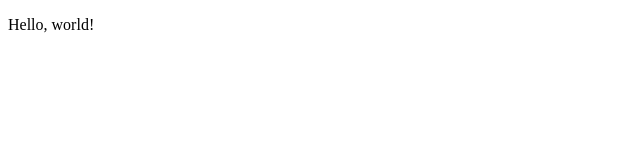
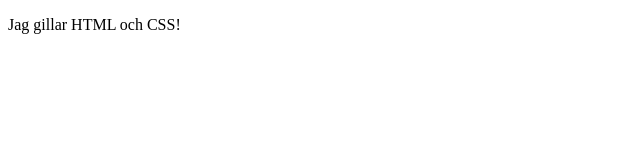
Before and after one commit to argelius/mandatory-htmlcss1, a plain HTML site: page index.html in a window 1280 px wide. Shown: the whole page, without its empty margins (0-640 px from the left). Drawn offline with Linux system fonts and the light colour scheme.

Commit message:
Changed index.html

```diff
--- a/index.html
+++ b/index.html
@@ -7,6 +7,6 @@
 
   </head>
   <body>
-    <p>Hello, world!</p>
+    <p>Jag gillar HTML och CSS!</p>
   </body>
 </html>
```
